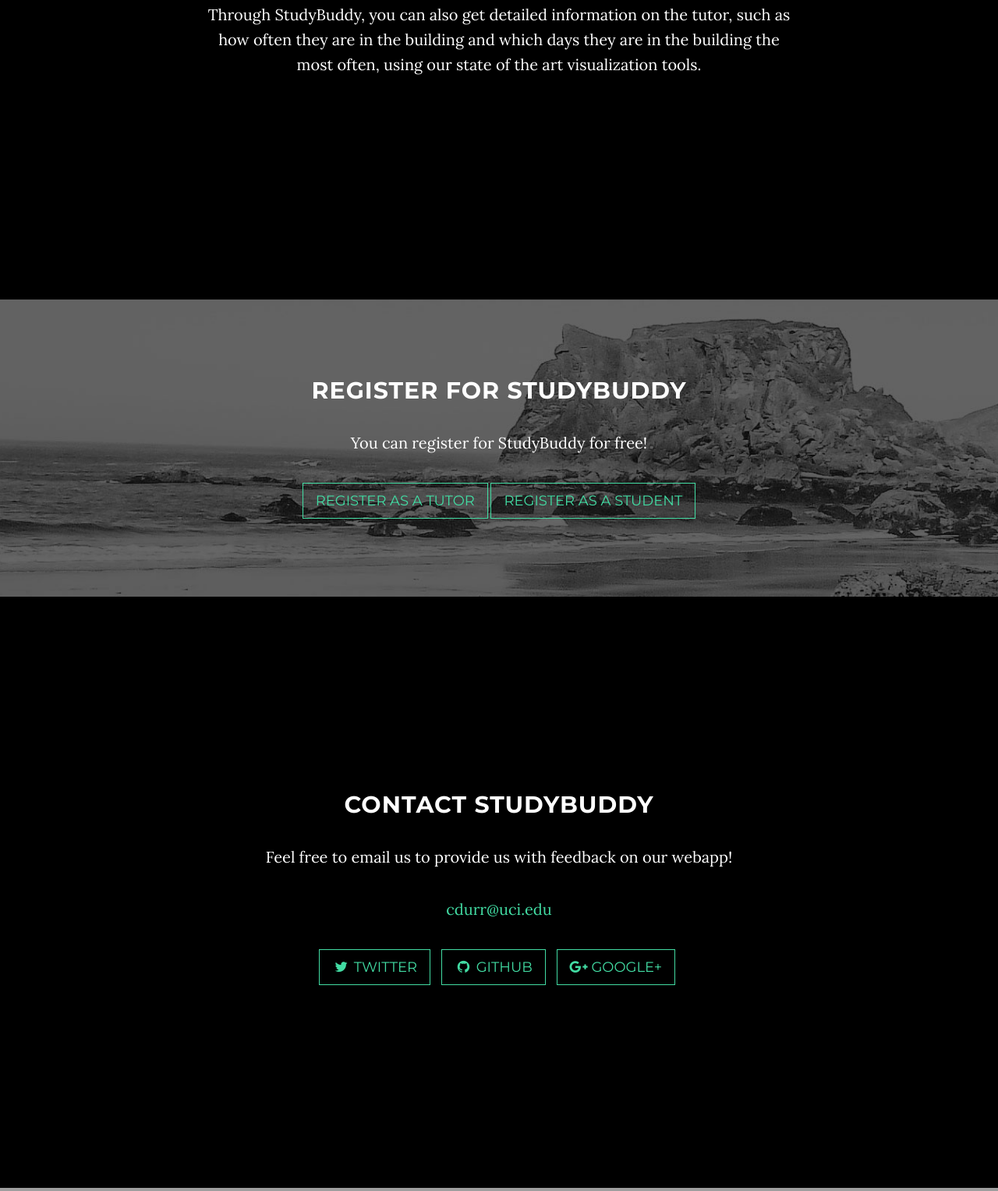
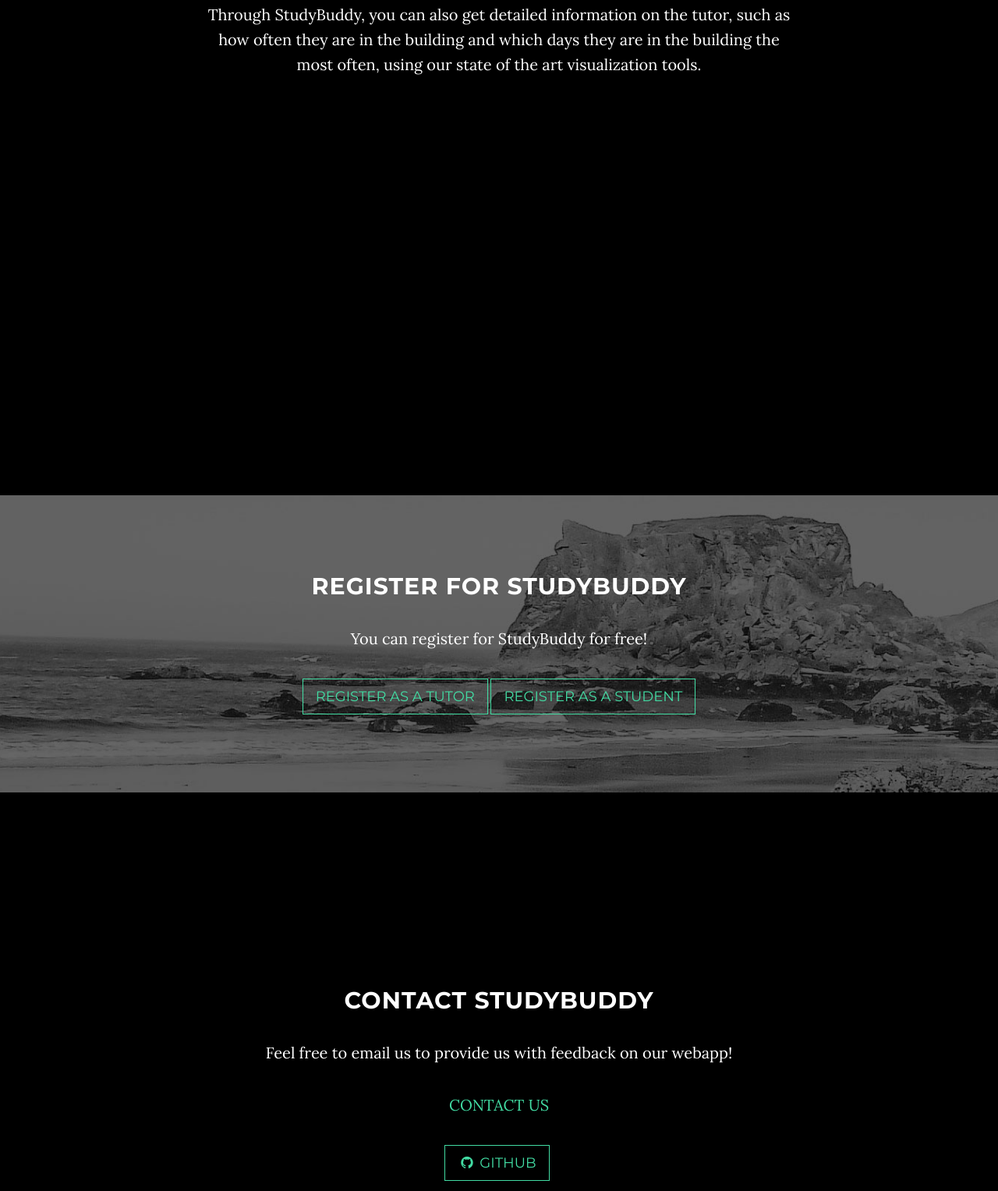
Before and after one commit to christopherdurr/hackathonTippers, a website: page docs/index.html in a window 1280 px wide. Shown: the part 1278-2805 px from the top of the page at 78% size. Drawn offline with nearby package versions, Linux system fonts and the light colour scheme; some packages are replaced by stand-ins of ours; grey boxes are pictures that could not be loaded.

Commit message:
Update index.html

```diff
--- a/docs/index.html
+++ b/docs/index.html
@@ -99,6 +99,15 @@
         </div>
     </section>
 
+        <section id="about" class="container content-section text-center">
+        <div class="row">
+            <div class="col-lg-8 col-lg-offset-2">
+            </div>
+        </div>
+    </section>
+
+
+
     <!-- Download Section -->
     <section id="download" class="content-section text-center">
         <div class="download-section">
@@ -119,17 +128,11 @@
             <div class="col-lg-8 col-lg-offset-2">
                 <h2>Contact StudyBuddy</h2>
                 <p>Feel free to email us to provide us with feedback on our webapp!</p>
-                <p><a href="mailto:cdurr@uci.edu">cdurr@uci.edu</a>
+                <p><a href="mailto:cdurr@uci.edu">CONTACT US</a>
                 </p>
                 <ul class="list-inline banner-social-buttons">
                     <li>
-                        <a href="https://twitter.com/SBootstrap" class="btn btn-default btn-lg"><i class="fa fa-twitter fa-fw"></i> <span class="network-name">Twitter</span></a>
-                    </li>
-                    <li>
                         <a href="https://github.com/christopherdurr/hackathonTippers" class="btn btn-default btn-lg"><i class="fa fa-github fa-fw"></i> <span class="network-name">Github</span></a>
-                    </li>
-                    <li>
-                        <a href="https://plus.google.com/+Startbootstrap/posts" class="btn btn-default btn-lg"><i class="fa fa-google-plus fa-fw"></i> <span class="network-name">Google+</span></a>
                     </li>
                 </ul>
             </div>
```
